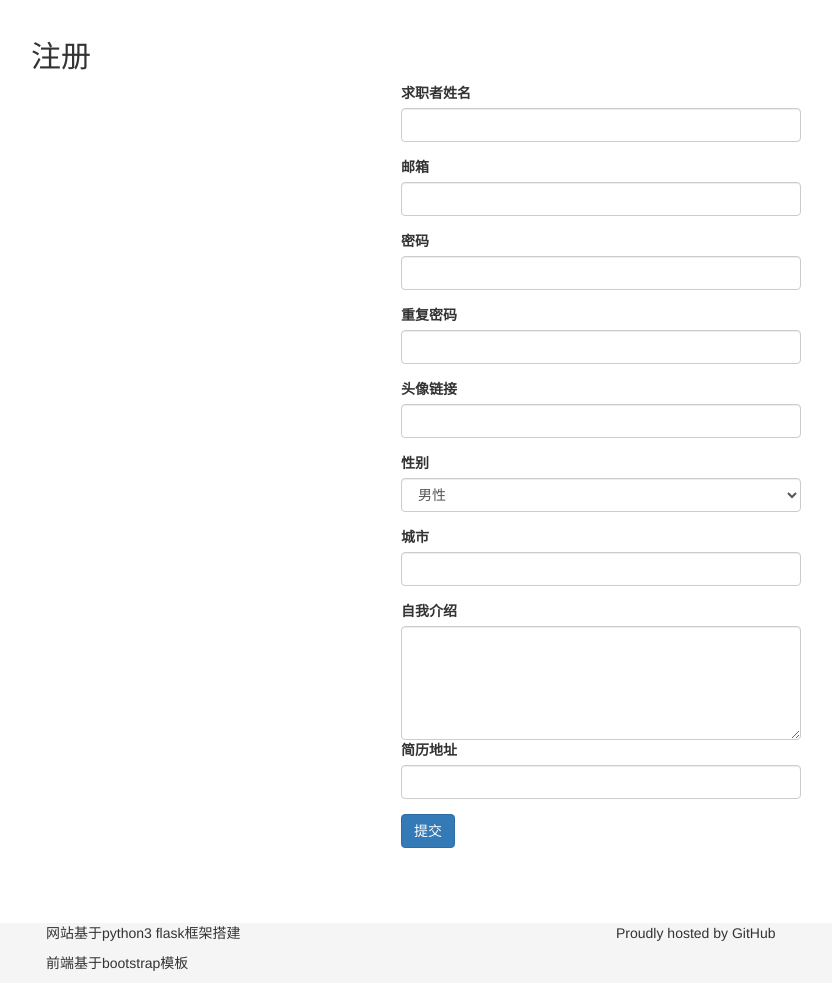
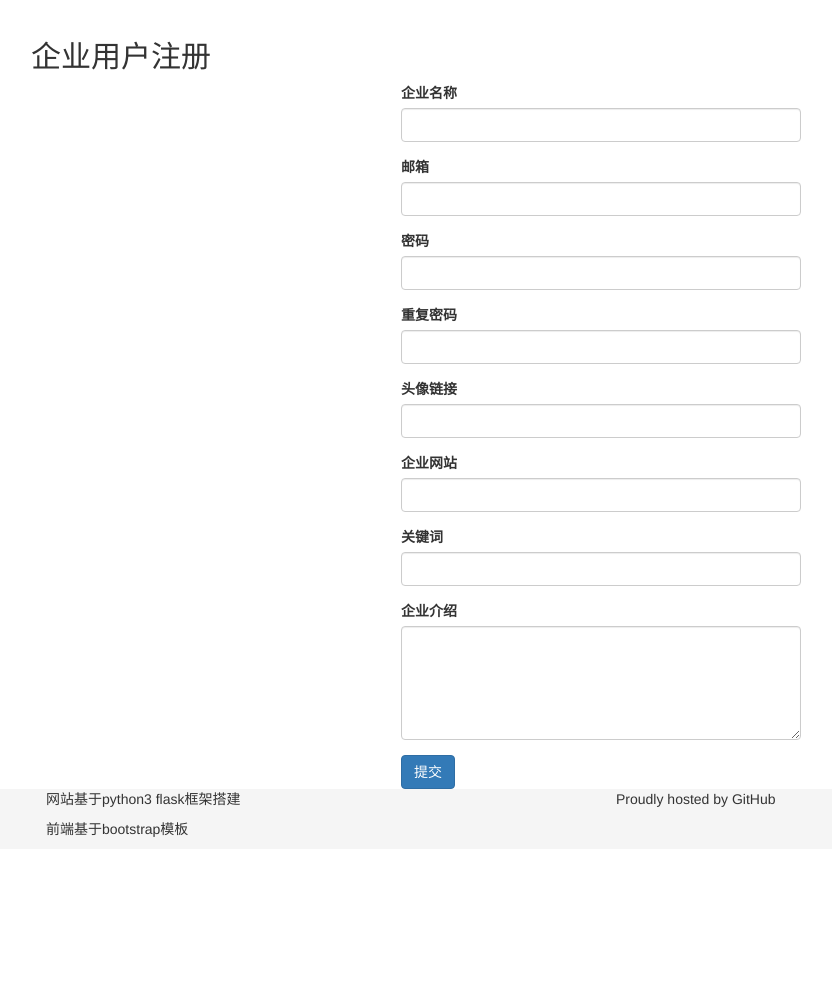
Before and after one commit to LouPlus/jobplus1, a Flask app: template jobplus/templates/register_company.html in a window 1280 px wide. Shown: the part 52-1035 px from the top of the page, without its empty margins (39-871 px from the left). After the commit the page ends 889 px from the top, so only its background shows below. Run offline with Flask 2, Linux system fonts and the light colour scheme; the template is opened without the code that fills it: values that come from a table or form of the project are taken from there, others are empty; some libraries are stand-ins or nearby versions.

Commit message:
完成企业注册页面的编写

```diff
--- a/jobplus/forms/__init__.py
+++ b/jobplus/forms/__init__.py
@@ -1,3 +1,4 @@
 from .login_forms import LoginForm #登录表单
 from .user_register_forms import UserRegister #用户注册表单
+from .company_register_forms import CompanyRegister #企业注册表单
 from .user_profile import UserProfile #用户简历资料表单
--- a/jobplus/forms/company_register_forms.py
+++ b/jobplus/forms/company_register_forms.py
@@ -1,31 +1,40 @@
 from .base import *
-from jobplus.models import db, User
+from jobplus.models import db, User, Company
 
+class CompanyRegister(FlaskForm):
+    name = StringField('企业名称', validators=[Required(), Length(2,24)])
+    email = StringField('邮箱', validators=[Required(), Email(message='请输入合法email地址')])
+    password = PasswordField('密码',validators=[Required()])
+    repeat_password = PasswordField('重复密码',validators=[Required(),EqualTo('password')])
+    image = StringField('头像链接')
 
-#Profile表 # by EdwinYang2000
-class UserProfile(FlaskForm):
-    name = StringField('求职者姓名', validators=[Required(), Length(4,24)])
-    email = StringField('邮箱', validators=[Required(), Email(message='请输入合法email地址')])
-    password = PasswordField('密码')
-    sex = StringField('性别')
-    location = StringField('城市')
-    description = StringField('自我介绍', validators=[Required(),Length(10,256)])
-    resume = StringField('简历地址')
+    web = StringField('企业网站',validators=[Required()])
+    oneword = StringField('关键词',validators=[Required()])
+    description = TextAreaField('企业介绍', validators=[Required(),Length(10,256)])
+
     submit = SubmitField('提交')
 
+    def create_user(self):
+        user = User() #这里是添加企业用户的普通信息
+        user.name = self.name.data
+        user.email = self.email.data
+        user.password = self.password.data
+        user.logo_img = self.image.data
+        user.role = 20 #企业用户的权限是20
+        db.session.add(user)
+        new_user = User.query.filter_by(name=user.name).first()
+        company = Company() #下面是添加企业用户的详细信息
+        company.user = new_user
+        company.website = self.web.data
+        company.oneword = self.oneword.data
+        company.description = self.description.data
+        db.session.commit()
+        return user
 
-    def validate_name(self,field):
-        if User.query.filter_by(name=field.data).first():
-            raise ValidationError('求职者姓名已经存在')
-
+    def validate_username(self,field):
+        if User.query.filter_by(username=field.data).first():
+            raise ValidationError('用户名已经存在')
 
     def validate_email(self,field):
         if User.query.filter_by(email=field.data).first():
             raise ValidationError('邮箱已经存在')
-
-
-    def update_user(self, user):
-        self.populate_obj(user)
-        db.session.add(user)
-        db.session.commit()
-        return user
--- a/jobplus/models/models.py
+++ b/jobplus/models/models.py
@@ -86,7 +86,7 @@ class Company(Base):
     user = db.relationship('User', uselist=False)
 
     website = db.Column(db.String(128))
-    oneword = db.Column(db.String(64))
+    oneword = db.Column(db.String(64)) #输入企业的关键字,使用逗号隔开
     description = db.Column(db.String(256))
 
 #职位表
--- a/jobplus/templates/base.html
+++ b/jobplus/templates/base.html
@@ -28,8 +28,8 @@
                 </ul>
                 <ul class="nav navbar-nav navbar-right">
                     {% if not current_user.is_authenticated %}
-                        <li><a href="#">公司注册</a></li>
-                        <li><a href="{{ url_for('front.register')}}">求职者注册</a></li>
+                        <li><a href="{{ url_for('front.company_register') }}">公司注册</a></li>
+                        <li><a href="{{ url_for('front.user_register')}}">求职者注册</a></li>
                         <li><a href="{{ url_for('front.login') }}">登录</a></li>
                     {% else %}
                         <li class="dropdown">
--- a/jobplus/templates/macros.html
+++ b/jobplus/templates/macros.html
@@ -22,7 +22,7 @@
     {% elif field.type == 'TextAreaField' %}
     <div class="form-group {% if field.errors %} has-error{% endif %}">
       {{ field.label }} {{ field(rows='5',class='form-control') }}
-    </textarea>
+    </div>
     {% else %}
     <div class="form-group {% if field.errors %} has-error{% endif %}">
       {{ field.label }} {{ field(class='form-control') }}
--- a/jobplus/templates/register_company.html
+++ b/jobplus/templates/register_company.html
@@ -6,8 +6,8 @@ Register
 {% endblock %}
 
 {% block body %}
-  <h2>注册</h2>
+  <h2>企业用户注册</h2>
   <div class="form">
-  {{ render_form(form,url_for('front.register')) }}
+  {{ render_form(form,url_for('front.company_register')) }}
   </div>
 {% endblock %}
--- a/jobplus/templates/register_user.html
+++ b/jobplus/templates/register_user.html
@@ -6,8 +6,8 @@ Register
 {% endblock %}
 
 {% block body %}
-  <h2>注册</h2>
+  <h2>求职者注册</h2>
   <div class="form">
-  {{ render_form(form,url_for('front.register')) }}
+  {{ render_form(form,url_for('front.user_register')) }}
   </div>
 {% endblock %}
```
Also changed, not shown: jobplus/handlers/front.py (+14 -4 lines).
